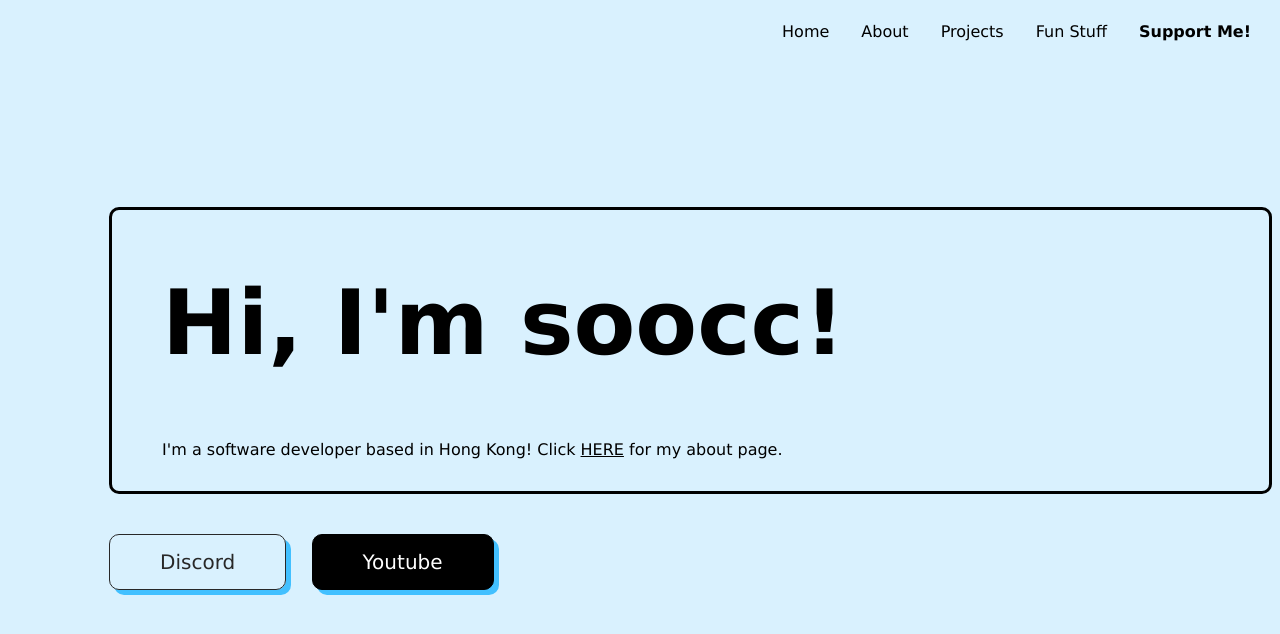
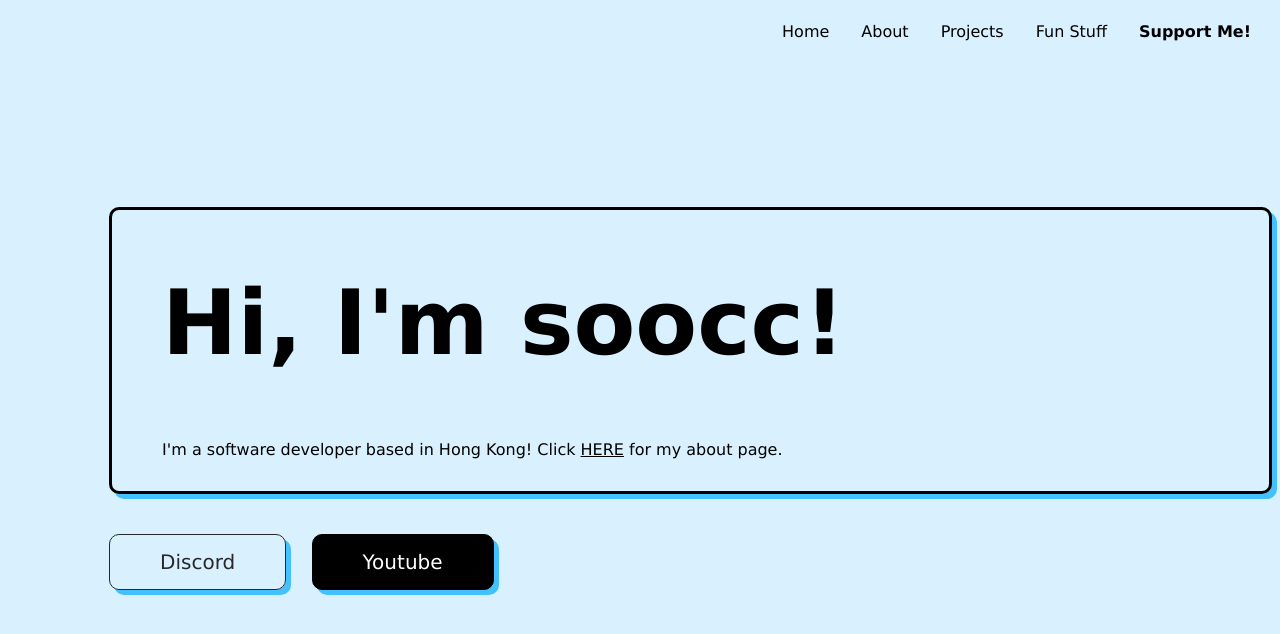
Before and after one commit to soocc/sooccsocks2, a Jekyll site: the page built from index.html, in a window 1280 px wide. Shown: the top 634 px of the page. Built offline with Jekyll 4.4.1, drawn with Linux system fonts in a browser that asks for light colours.

Commit message:
Update styles.css

```diff
--- a/styles/styles.css
+++ b/styles/styles.css
@@ -116,4 +116,5 @@ p {
   border-radius: 10px 10px 10px 10px;
   border-style: solid;
   padding: 0 50px 10px 50px;
+  box-shadow: 5px 5px 0px #42c0ff;
 }
```
